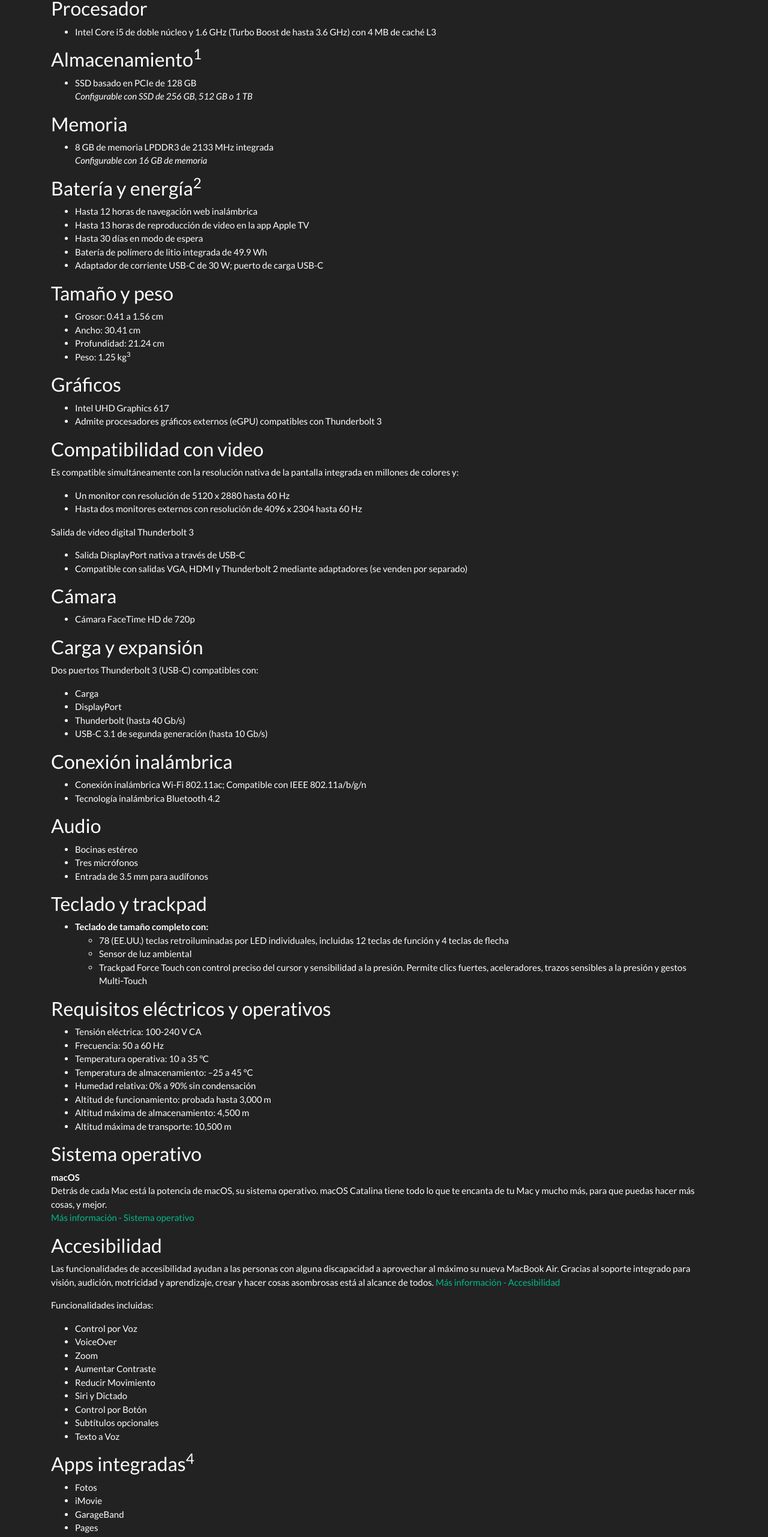
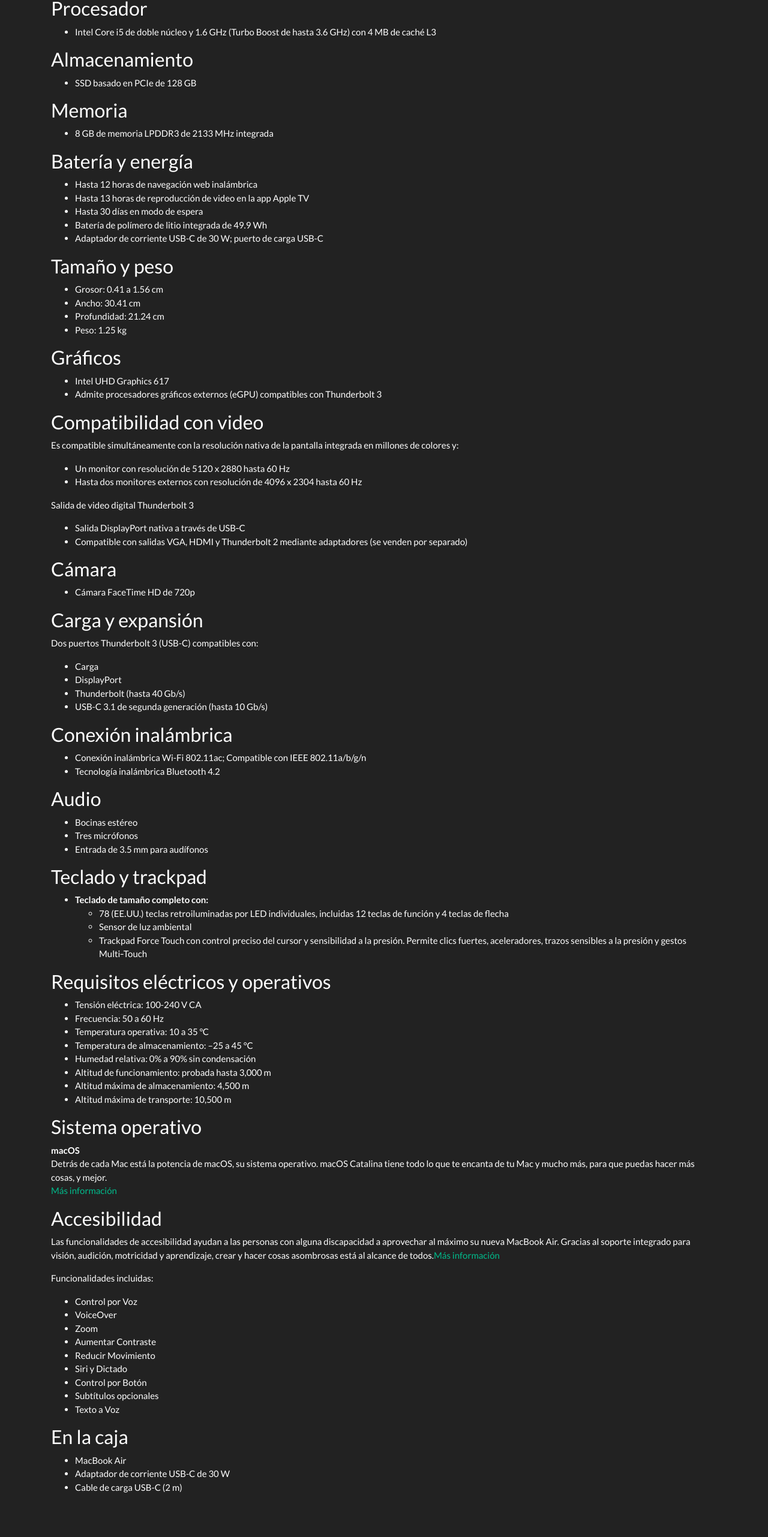
Before and after one commit to nvallejos17/mac-sale, a React (Create React App) app: page / in a window 1280 px wide. Shown: the part 1179-3742 px from the top of the page at 60% size. After the commit the page ends 3702 px from the top, so only its background shows below. Built offline with nearby package versions, Linux system fonts and the light colour scheme.

Commit message:
Fix Specs content

```diff
--- a/src/components/Specs/Specs.component.js
+++ b/src/components/Specs/Specs.component.js
@@ -48,31 +48,19 @@
           </li>
         </ul>
 
-        <h3>
-          Almacenamiento<sup>1</sup>
-        </h3>
+        <h3>Almacenamiento</h3>
 
         <ul>
-          <li>
-            SSD basado en PCIe de 128 GB
-            <br />
-            <em>Configurable con SSD de 256 GB, 512 GB o 1 TB</em>
-          </li>
+          <li>SSD basado en PCIe de 128 GB</li>
         </ul>
 
         <h3>Memoria</h3>
 
         <ul>
-          <li>
-            8 GB de memoria LPDDR3 de 2133 MHz integrada
-            <br />
-            <em>Configurable con 16 GB de memoria</em>
-          </li>
+          <li>8 GB de memoria LPDDR3 de 2133 MHz integrada</li>
         </ul>
 
-        <h3>
-          Batería y energía<sup>2</sup>
-        </h3>
+        <h3>Batería y energía</h3>
 
         <ul>
           <li>Hasta 12 horas de navegación web inalámbrica</li>
@@ -88,9 +76,7 @@
           <li>Grosor: 0.41 a 1.56 cm</li>
           <li>Ancho: 30.41 cm</li>
           <li>Profundidad: 21.24 cm</li>
-          <li>
-            Peso: 1.25 kg<sup>3</sup>
-          </li>
+          <li>Peso: 1.25 kg</li>
         </ul>
 
         <h3>Gráficos</h3>
@@ -207,10 +193,11 @@
           para que puedas hacer más cosas, y mejor.
           <br />
           <a
-            href='https://support.apple.com/es-mx/macos'
-            onclick='s_objectID="https://support.apple.com/es-mx/macos_1";return this.s_oc?this.s_oc(e):true'
+            href='https://www.apple.com/la/macos/big-sur/'
+            target='_blank'
+            rel='noreferrer'
           >
-            Más información -&nbsp;Sistema operativo
+            Más información
           </a>
         </p>
 
@@ -220,12 +207,13 @@
           Las funcionalidades de accesibilidad ayudan a las personas con alguna
           discapacidad a aprovechar al máximo su nueva MacBook Air. Gracias al
           soporte integrado para visión, audición, motricidad y aprendizaje,
-          crear y hacer cosas asombrosas está al alcance de todos.{' '}
+          crear y hacer cosas asombrosas está al alcance de todos.
           <a
-            href='https://www.apple.com/mx/accessibility/mac/'
-            onclick='s_objectID="https://www.apple.com/mx/accessibility/mac/_1";return this.s_oc?this.s_oc(e):true'
+            href='https://www.apple.com/la/accessibility/'
+            target='_blank'
+            rel='noreferrer'
           >
-            Más información -&nbsp;Accesibilidad
+            Más información
           </a>
         </p>
 
@@ -243,42 +231,6 @@
           <li>Texto a Voz</li>
         </ul>
 
-        <h3>
-          Apps integradas<sup>4</sup>
-        </h3>
-
-        <ul>
-          <li>Fotos</li>
-          <li>iMovie</li>
-          <li>GarageBand</li>
-          <li>Pages</li>
-          <li>Numbers</li>
-          <li>Keynote</li>
-          <li>Siri</li>
-          <li>Safari</li>
-          <li>Mail</li>
-          <li>FaceTime</li>
-          <li>Mensajes</li>
-          <li>Mapas</li>
-          <li>Bolsa</li>
-          <li>Casa</li>
-          <li>Notas de Voz</li>
-          <li>Notas</li>
-          <li>Calendario</li>
-          <li>Contactos</li>
-          <li>Recordatorios</li>
-          <li>Photo Booth</li>
-          <li>Vista Previa</li>
-          <li>Libros</li>
-          <li>App Store</li>
-          <li>Time Machine</li>
-          <li>TV</li>
-          <li>Música</li>
-          <li>Podcasts</li>
-          <li>Dónde Está</li>
-          <li>QuickTime Player</li>
-        </ul>
-
         <h3>En la caja</h3>
 
         <ul>
```
